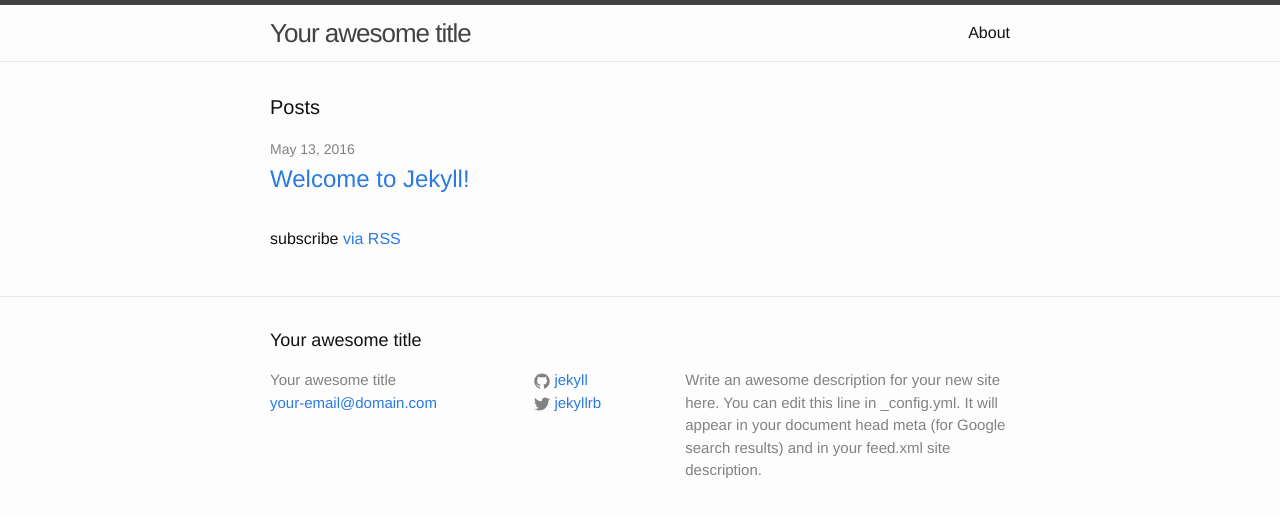
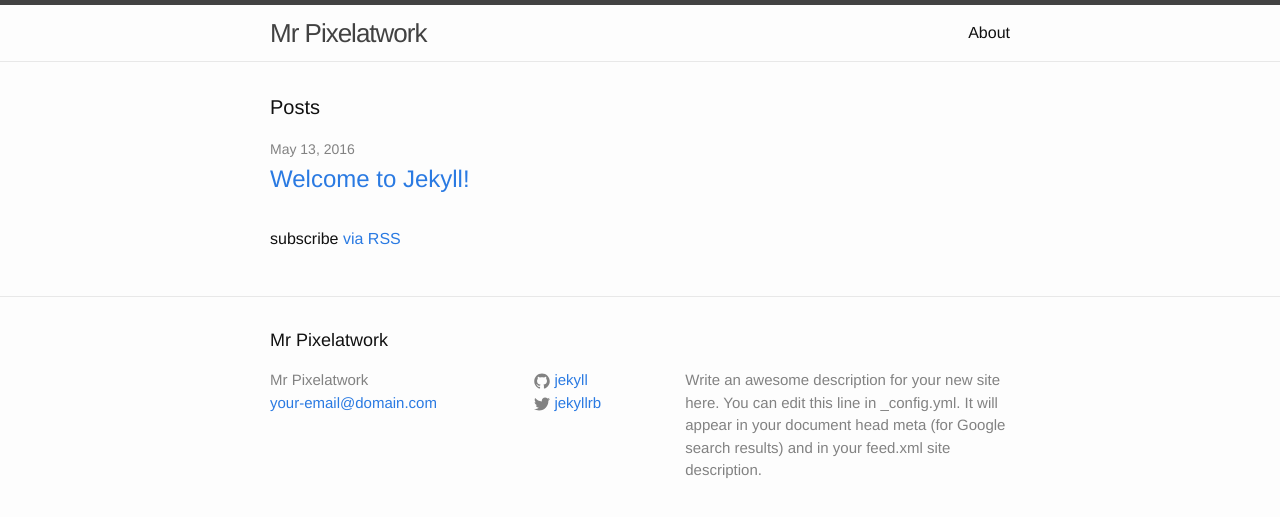
Before and after one commit to mrpixelatwork/mrpixelatwork.github.io, a Jekyll site: the page built from index.html, in a window 1280 px wide. Shown: the top 517 px of the page. Built offline with Jekyll 4.4.1, drawn with Linux system fonts in a browser that asks for light colours.

Commit message:
Update _config.yml

```diff
--- a/_config.yml
+++ b/_config.yml
@@ -6,7 +6,7 @@
 # 'jekyll serve'. If you change this file, please restart the server process.
 
 # Site settings
-title: Your awesome title
+title: Mr Pixelatwork
 email: your-email@domain.com
 description: > # this means to ignore newlines until "baseurl:"
   Write an awesome description for your new site here. You can edit this
```
